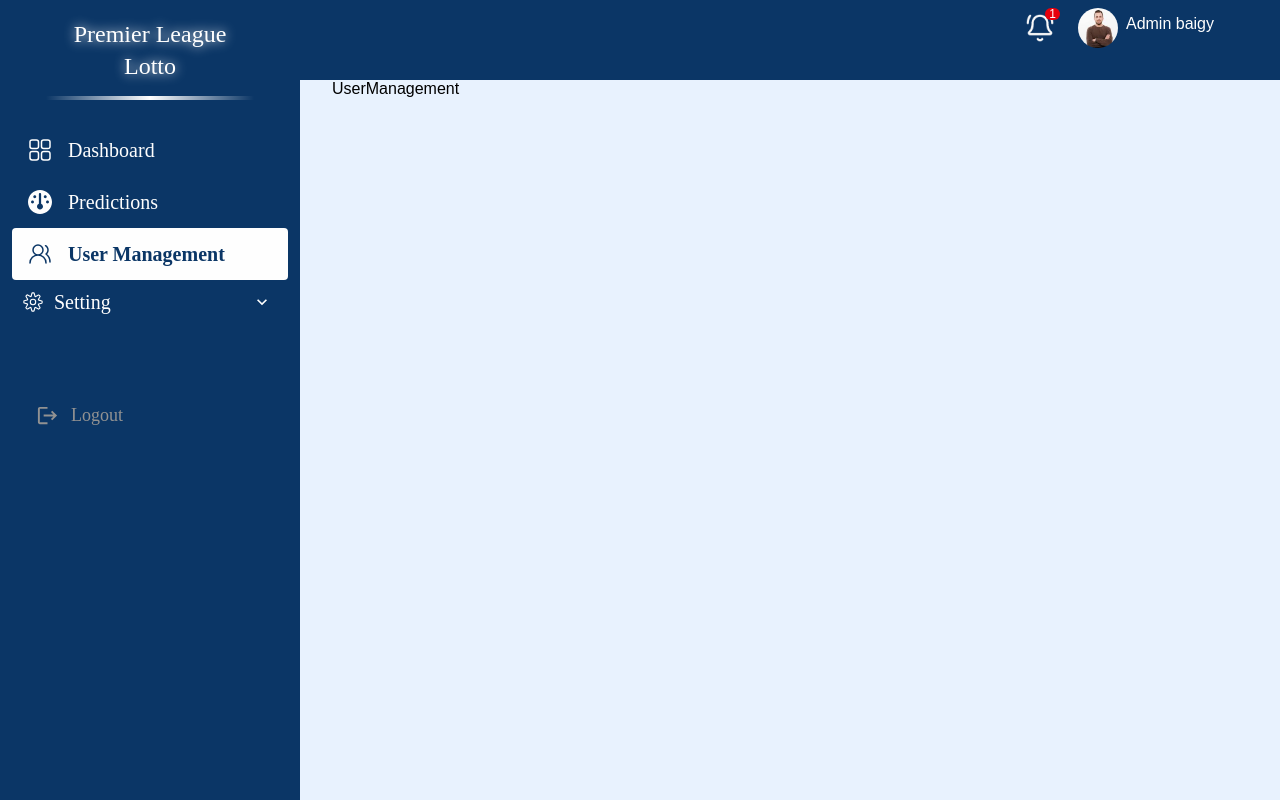
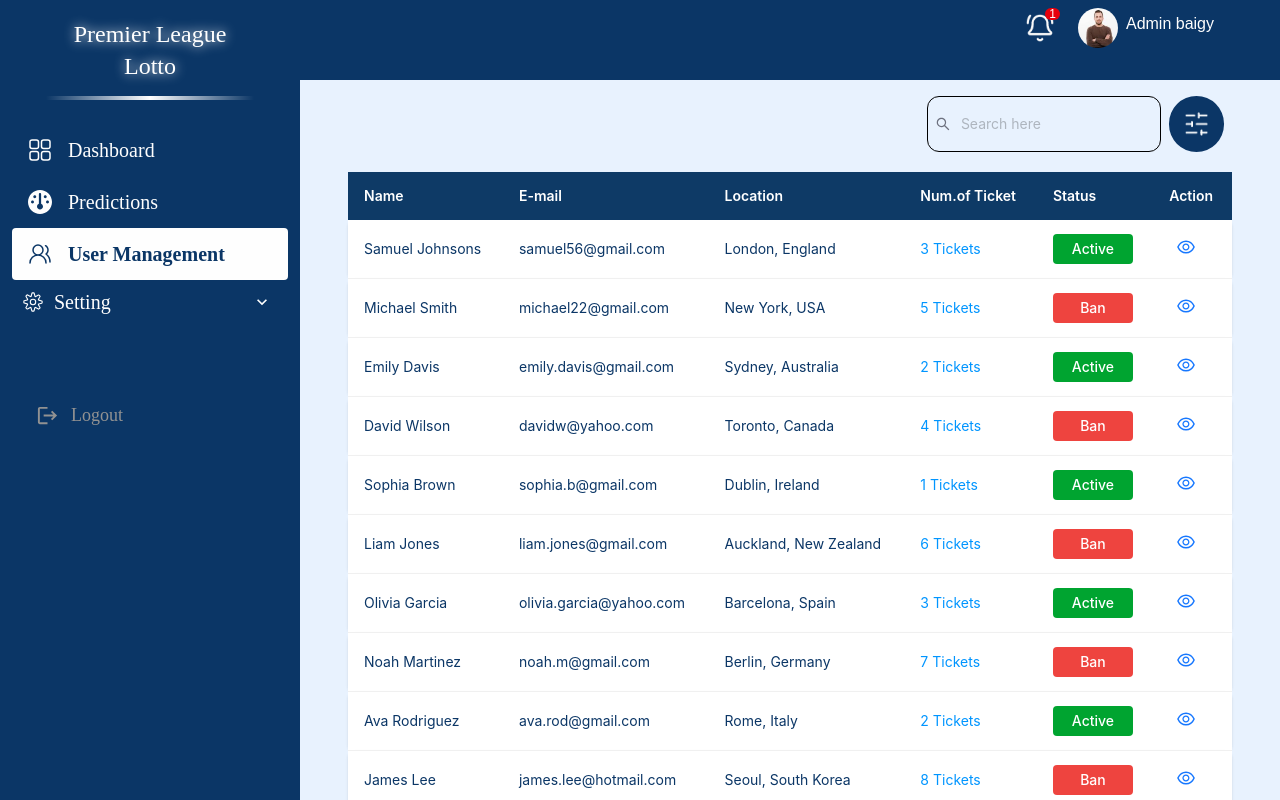
Before and after one commit to MDRUHULAMIN7/Premier-League-Admin, a React (Vite) app: page /user-management in a window 1280 px wide. Built offline with nearby package versions, Linux system fonts and the light colour scheme.

Commit message:
User Managment page compete

```diff
--- a/src/pages/Dashboard/UserManagement/UserManagement.jsx
+++ b/src/pages/Dashboard/UserManagement/UserManagement.jsx
@@ -1,8 +1,16 @@
 import React from 'react'
+import CustomSearch from '../../../Components/Shared/CustomSearch'
+import Filter from '../../../Components/Shared/Filter'
+import UserManagementTable from './UserManagementTable'
+
 
 const UserManagement = () => {
   return (
-    <div>UserManagement</div>
+       <div className="p-4">
+      <div className="flex justify-end  mb-5 mx-2 gap-x-2"><CustomSearch></CustomSearch> <Filter></Filter> </div>
+
+     <UserManagementTable></UserManagementTable>
+    </div>
   )
 }
 
--- /dev/null
+++ b/src/pages/Dashboard/UserManagement/UserManagementTable.jsx
@@ -0,0 +1,273 @@
+import { Table, Space, ConfigProvider } from 'antd';
+import {  EyeOutlined } from '@ant-design/icons';
+import { Link } from 'react-router-dom';
+
+const userData = [
+  {
+    key: '1',
+    name: 'Samuel Johnsons',
+    email: 'samuel56@gmail.com',
+    Location: 'London, England',
+    'Num.of Ticket': 3,
+    status: 'Active',
+  },
+  {
+    key: '2',
+    name: 'Michael Smith',
+    email: 'michael22@gmail.com',
+    Location: 'New York, USA',
+    'Num.of Ticket': 5,
+    status: 'Ban',
+  },
+  {
+    key: '3',
+    name: 'Emily Davis',
+    email: 'emily.davis@gmail.com',
+    Location: 'Sydney, Australia',
+    'Num.of Ticket': 2,
+    status: 'Active',
+  },
+  {
+    key: '4',
+    name: 'David Wilson',
+    email: 'davidw@yahoo.com',
+    Location: 'Toronto, Canada',
+    'Num.of Ticket': 4,
+    status: 'Ban',
+  },
+  {
+    key: '5',
+    name: 'Sophia Brown',
+    email: 'sophia.b@gmail.com',
+    Location: 'Dublin, Ireland',
+    'Num.of Ticket': 1,
+    status: 'Active',
+  },
+  {
+    key: '6',
+    name: 'Liam Jones',
+    email: 'liam.jones@gmail.com',
+    Location: 'Auckland, New Zealand',
+    'Num.of Ticket': 6,
+    status: 'Ban',
+  },
+  {
+    key: '7',
+    name: 'Olivia Garcia',
+    email: 'olivia.garcia@yahoo.com',
+    Location: 'Barcelona, Spain',
+    'Num.of Ticket': 3,
+    status: 'Active',
+  },
+  {
+    key: '8',
+    name: 'Noah Martinez',
+    email: 'noah.m@gmail.com',
+    Location: 'Berlin, Germany',
+    'Num.of Ticket': 7,
+    status: 'Ban',
+  },
+  {
+    key: '9',
+    name: 'Ava Rodriguez',
+    email: 'ava.rod@gmail.com',
+    Location: 'Rome, Italy',
+    'Num.of Ticket': 2,
+    status: 'Active',
+  },
+  {
+    key: '10',
+    name: 'James Lee',
+    email: 'james.lee@hotmail.com',
+    Location: 'Seoul, South Korea',
+    'Num.of Ticket': 8,
+    status: 'Ban',
+  },
+  {
+    key: '11',
+    name: 'Mia Walker',
+    email: 'mia.walker@gmail.com',
+    Location: 'Paris, France',
+    'Num.of Ticket': 1,
+    status: 'Active',
+  },
+  {
+    key: '12',
+    name: 'Lucas Hall',
+    email: 'lucashall@hotmail.com',
+    Location: 'Amsterdam, Netherlands',
+    'Num.of Ticket': 3,
+    status: 'Ban',
+  },
+  {
+    key: '13',
+    name: 'Charlotte Allen',
+    email: 'charlotte.a@gmail.com',
+    Location: 'Copenhagen, Denmark',
+    'Num.of Ticket': 4,
+    status: 'Active',
+  },
+  {
+    key: '14',
+    name: 'Benjamin Young',
+    email: 'ben.young@gmail.com',
+    Location: 'Oslo, Norway',
+    'Num.of Ticket': 5,
+    status: 'Ban',
+  },
+  {
+    key: '15',
+    name: 'Amelia Hernandez',
+    email: 'amelia.hz@yahoo.com',
+    Location: 'Zurich, Switzerland',
+    'Num.of Ticket': 2,
+    status: 'Active',
+  },
+  {
+    key: '16',
+    name: 'Henry King',
+    email: 'henry.king@gmail.com',
+    Location: 'Vienna, Austria',
+    'Num.of Ticket': 6,
+    status: 'Ban',
+  },
+  {
+    key: '17',
+    name: 'Evelyn Wright',
+    email: 'evelynwright@hotmail.com',
+    Location: 'Prague, Czech Republic',
+    'Num.of Ticket': 1,
+    status: 'Active',
+  },
+  {
+    key: '18',
+    name: 'Alexander Lopez',
+    email: 'alex.lopez@gmail.com',
+    Location: 'Lisbon, Portugal',
+    'Num.of Ticket': 3,
+    status: 'Ban',
+  },
+  {
+    key: '19',
+    name: 'Harper Scott',
+    email: 'harperscott@gmail.com',
+    Location: 'Warsaw, Poland',
+    'Num.of Ticket': 2,
+    status: 'Active',
+  },
+  {
+    key: '20',
+    name: 'Daniel Adams',
+    email: 'dan.adams@gmail.com',
+    Location: 'Budapest, Hungary',
+    'Num.of Ticket': 5,
+    status: 'Ban',
+  },
+];
+
+
+
+const statusColor = {
+  Ban: 'bg-[#EE443F]',
+  Active: 'bg-[#00A430]',
+};
+
+const columns = [
+  {
+    title: 'Name',
+    dataIndex: 'name',
+    key: 'name',
+  },
+  {
+    title: 'E-mail',
+    dataIndex: 'email',
+    key: 'email',
+  },
+  {
+    title: 'Location',
+    dataIndex: 'Location',
+    key: 'location',
+  },
+  {
+    title: 'Num.of Ticket',
+    render: (_, record) => <span className='text-[#0095FF]'>{record['Num.of Ticket']} Tickets </span>,
+    key: 'Num.of Ticket',
+  },
+
+  {
+    title: 'Status',
+    key: 'status',
+    render: (_, record) => (
+     <span className={`w-[80px] h-[30px] flex items-center justify-center  rounded ${statusColor[record.status]} text-white font-medium`}>
+  {record.status}
+</span>
+
+    ),
+  },
+  {
+    title: 'Action',
+    key: 'action',
+    render: (record) => (
+      <Space size="middle">
+        <Link to={`/user-details/${record?.key}`}><EyeOutlined className="text-gray-600 text-lg ml-2 cursor-pointer" /></Link>
+      </Space>
+    ),
+  },
+];
+
+const UserManagementTable = () => {
+  return (
+    <div className="">
+      <ConfigProvider
+        theme={{
+          components: {
+            Table: {
+              headerColor: '#ffffff',
+              headerBg: '#0E3A66',
+              headerSplitColor: 'transparent',
+              cellPaddingBlock: 14,
+              cellPaddingInline: 16,
+            },
+            Pagination: {
+              itemActiveBg: '#0B3666',
+              itemActiveColor: '#FEFEFE',
+              itemSize: 32,
+              borderRadius: 32,
+              colorPrimary: '#FEFEFE',
+              colorText: '#0B3666',
+              itemBg: 'transparent',
+              colorBgTextHover: 'transparent',
+              colorTextHover: 'none',
+            },
+          },
+          token: {
+            colorText: '#0B3666',
+            fontSize: 14,
+          },
+        }}
+      >
+        <Table
+          dataSource={userData}
+          columns={columns}
+          rowKey="key"
+          pagination={{ pageSize: 10, position: ['bottomCenter'] }}
+          rowClassName={() =>
+            'hover:bg-gray-50 rounded-md !my-4 bg-white  !border-4 border-red-500 shadow-sm transition'
+          }
+          components={{
+            header: {
+              cell: (props) => (
+                <th
+                  {...props}
+                  className="!bg-[#0E3A66] !text-white  !gap-2 !rounded-none !text-sm !font-semibold !border-none"
+                />
+              ),
+            },
+          }}
+        />
+      </ConfigProvider>
+    </div>
+  );
+};
+
+export default UserManagementTable;
```
